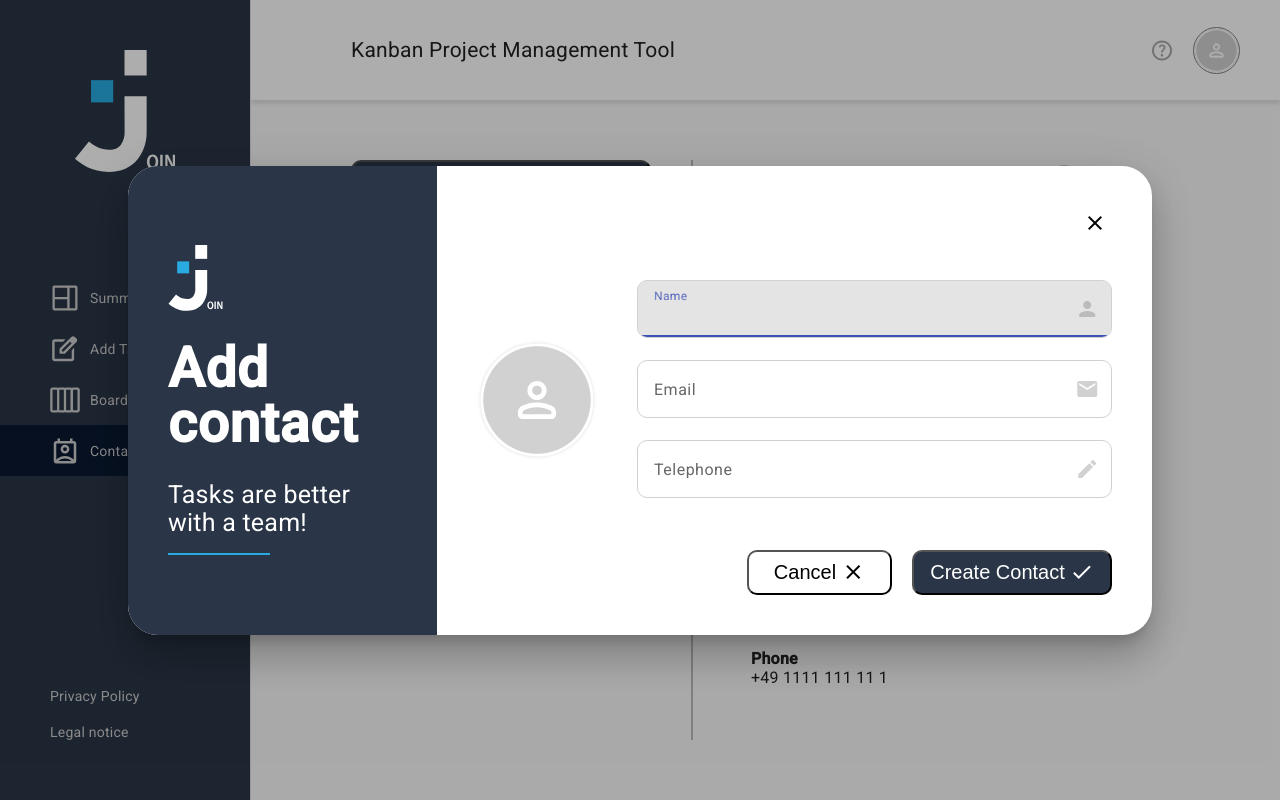
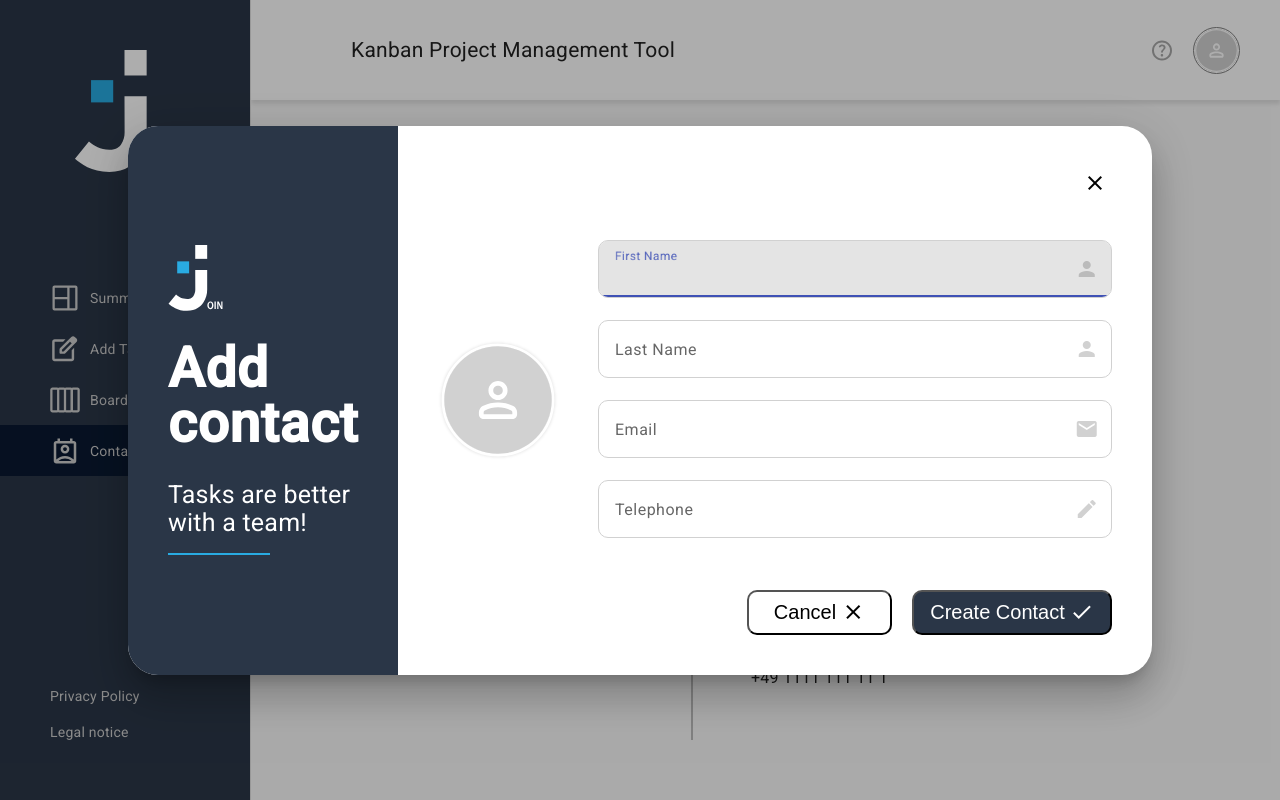
Before and after one commit to GeorgiosKoinaris/new-join, an Angular app: page /contacts in a window 1280 px wide. Both pictures are taken after a click on the button "Add new contact". Built offline with nearby package versions, Linux system fonts and the light colour scheme.

Commit message:
added first & last Name on contacts

```diff
--- a/src/app/dialog-add-new-contact/dialog-add-new-contact.component.html
+++ b/src/app/dialog-add-new-contact/dialog-add-new-contact.component.html
@@ -15,7 +15,13 @@
       <img src="./assets/img/user.svg" alt="" />
       <form action="">
         <mat-form-field class="example-full-width">
-          <mat-label>Name</mat-label>
+          <mat-label>First Name</mat-label>
+          <input matInput />
+          <mat-icon matSuffix>person</mat-icon>
+        </mat-form-field>
+
+        <mat-form-field class="example-full-width">
+          <mat-label>Last Name</mat-label>
           <input matInput />
           <mat-icon matSuffix>person</mat-icon>
         </mat-form-field>
--- a/src/app/dialog-edit-contact/dialog-edit-contact.component.html
+++ b/src/app/dialog-edit-contact/dialog-edit-contact.component.html
@@ -14,7 +14,13 @@
       <img src="./assets/img/user.svg" alt="" />
       <form action="">
         <mat-form-field class="example-full-width">
-          <mat-label>Name</mat-label>
+          <mat-label>First Name</mat-label>
+          <input matInput />
+          <mat-icon matSuffix>person</mat-icon>
+        </mat-form-field>
+
+        <mat-form-field class="example-full-width">
+          <mat-label>Last Name</mat-label>
           <input matInput />
           <mat-icon matSuffix>person</mat-icon>
         </mat-form-field>
```
